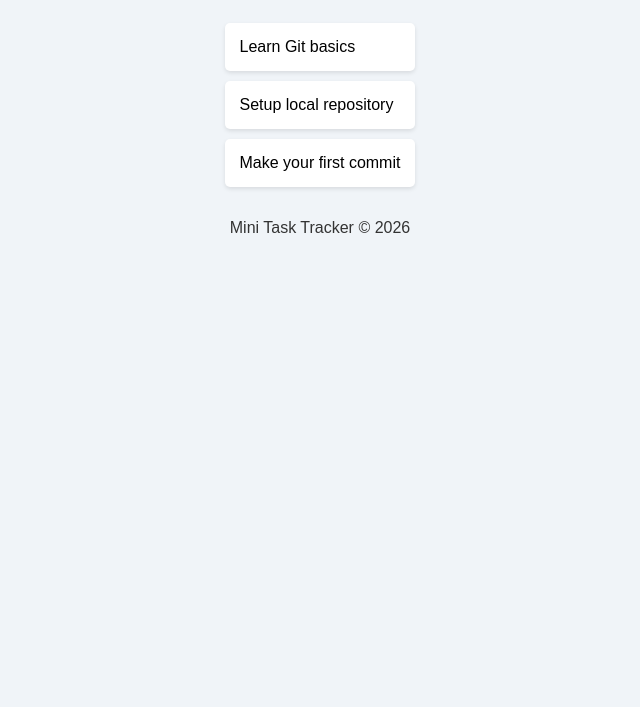
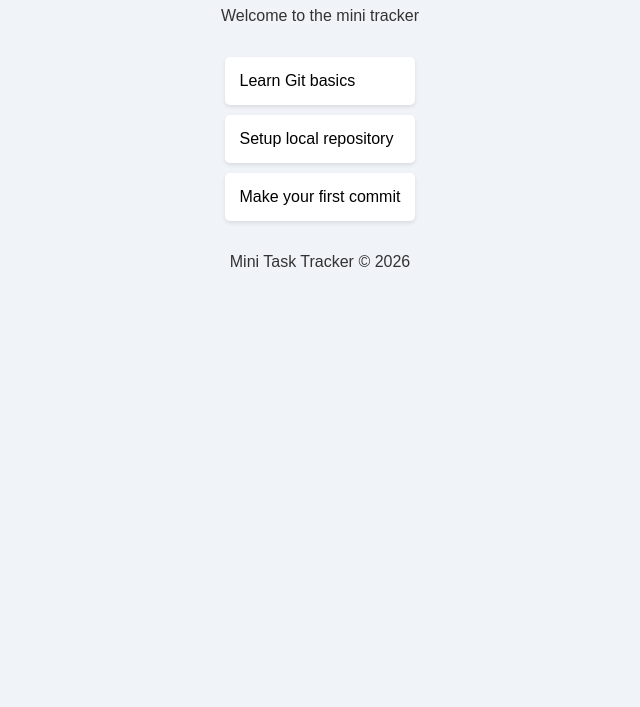
Before and after one commit to VISHWAJITH-GS/Task-Tracker, a plain HTML site: page index.html in a window 1280 px wide. Shown: the part 93-800 px from the top of the page, without its empty margins (320-960 px from the left). Drawn offline with Linux system fonts and the light colour scheme.

Commit message:
New paragraph added

```diff
--- a/index.html
+++ b/index.html
@@ -10,6 +10,7 @@
     <header>
         <!-- STUDENT 1: Change the heading text here -->
         <h1>Mini Task Tracker</h1>
+        <p> Welcome to the mini tracker</p>
     </header>
 
     <main>
```
